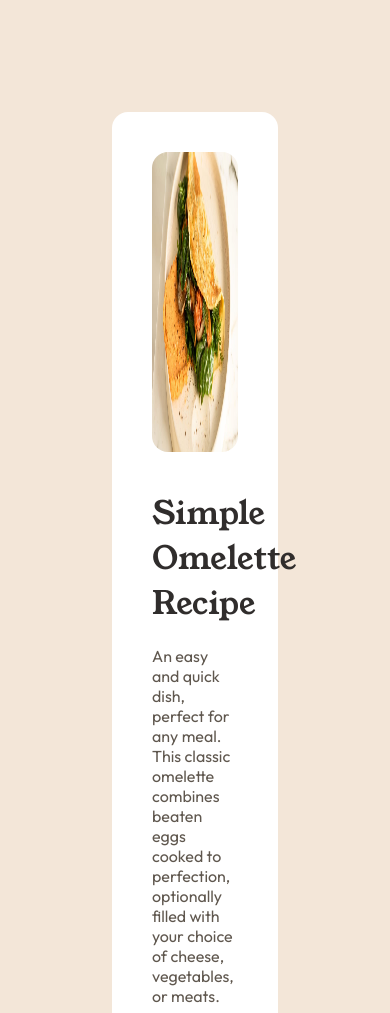
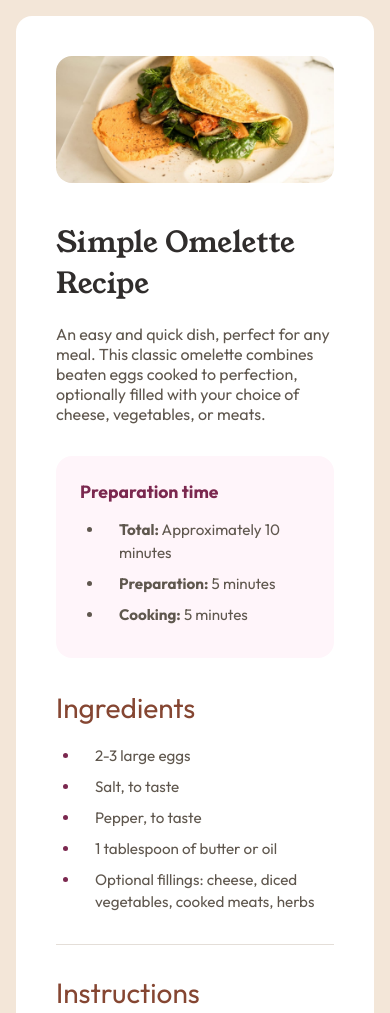
Before and after one commit to flaviusGS/Recipe-page, a plain HTML site: page index.html in a window 390 px wide. Shown: the top 1013 px of the page. Drawn offline with Linux system fonts and the light colour scheme.

Commit message:
responsive

```diff
--- a/style/style.css
+++ b/style/style.css
@@ -193,3 +193,27 @@ ol li {
 .nutrition tr:last-child td {
   border-bottom: 0;
 }
+
+@media (max-width: 768px) {
+  body {
+    padding: 2rem;
+  }
+
+  .content img {
+    height: auto;
+  }
+}
+
+@media (max-width: 480px) {
+  body {
+    padding: 1rem;
+  }
+
+  h1 {
+    font-size: 1.8rem;
+  }
+
+  h2 {
+    font-size: 1.5rem;
+  }
+}
```
